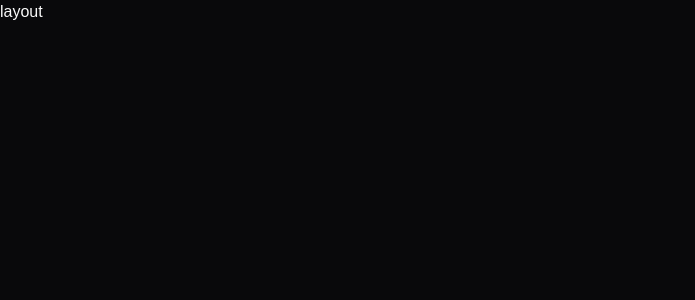
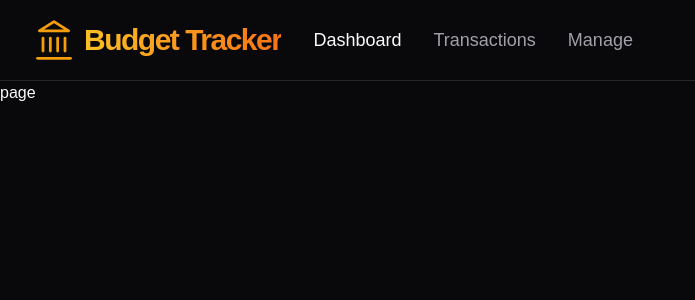
Before and after one commit to Mir-Shabab-Hasnat/Budget-Tracker, a Next.js app: page / in a window 1280 px wide. Shown: the top 300 px of the page, without its empty margins (0-695 px from the left). Built offline with nearby package versions, Linux system fonts and the light colour scheme.

Commit message:
nav bar buttons cned with shadcn button styling

```diff
--- a/app/(dashboard)/layout.tsx
+++ b/app/(dashboard)/layout.tsx
@@ -1,9 +1,13 @@
-import React from 'react'
+import NavBar from "@/components/NavBar";
+import React, { ReactNode } from "react";
 
-const layout = () => {
+const layout = ({ children }: { children: ReactNode }) => {
   return (
-    <div>layout</div>
-  )
-}
+    <div className="relative flex h-screen w-full flex-col">
+        <NavBar />
+      <div className="w-full">{children}</div>
+    </div>
+  );
+};
 
-export default layout
+export default layout;
--- a/components/NavBar.tsx
+++ b/components/NavBar.tsx
@@ -0,0 +1,64 @@
+"use client"
+
+import React from 'react'
+import Logo from './Logo'
+import { usePathname } from 'next/navigation'
+import Link from 'next/link'
+import { cn } from '@/lib/utils'
+import { buttonVariants } from './ui/button'
+
+const NavBar = () => {
+  return (
+    <>
+        <DesktopNavBar />
+    </>
+  )
+}
+
+const items =[
+    {label: "Dashboard", link: "/"},
+    {label: "Transactions", link: "/transactions"},
+    {label: "Manage", link: "/manage"},
+
+]
+
+const DesktopNavBar = () => {
+    return (
+        <div className='hidden border-separate border-b bg-background md:block'>
+            <nav className='container flex items-center justify-between px-8'>
+                <div className='flex h-[80px] min-h-[60px] items-center gap-x-4'>
+                    <Logo />
+                    <div className='flex h-full'>
+                        {items.map(item => (
+                            <NavBarItem
+                                key={item.label}
+                                link={item.link}
+                                label={item.label}
+                            />
+                        ))}
+                    </div>
+                </div>
+            </nav>
+        </div>
+    )
+}
+
+const NavBarItem = ({link, label} : {link: string, label: string}) => {
+    const pathname = usePathname()
+    const isActive = pathname === link
+
+    return (
+        <div className='relative flex items-center'>
+            <Link href={link} className={cn(
+                buttonVariants({variant: "ghost"}),
+                "w-full justify-start text-lg text-muted-foreground hover:text-foreground",
+                isActive && "text-foreground"
+            )}>
+                {label}
+            </Link>
+        </div>
+
+    )
+}
+
+export default NavBar
--- /dev/null
+++ b/components/ui/button.tsx
@@ -0,0 +1,56 @@
+import * as React from "react"
+import { Slot } from "@radix-ui/react-slot"
+import { cva, type VariantProps } from "class-variance-authority"
+
+import { cn } from "@/lib/utils"
+
+const buttonVariants = cva(
+  "inline-flex items-center justify-center whitespace-nowrap rounded-md text-sm font-medium ring-offset-background transition-colors focus-visible:outline-none focus-visible:ring-2 focus-visible:ring-ring focus-visible:ring-offset-2 disabled:pointer-events-none disabled:opacity-50",
+  {
+    variants: {
+      variant: {
+        default: "bg-primary text-primary-foreground hover:bg-primary/90",
+        destructive:
+          "bg-destructive text-destructive-foreground hover:bg-destructive/90",
+        outline:
+          "border border-input bg-background hover:bg-accent hover:text-accent-foreground",
+        secondary:
+          "bg-secondary text-secondary-foreground hover:bg-secondary/80",
+        ghost: "hover:bg-accent hover:text-accent-foreground",
+        link: "text-primary underline-offset-4 hover:underline",
+      },
+      size: {
+        default: "h-10 px-4 py-2",
+        sm: "h-9 rounded-md px-3",
+        lg: "h-11 rounded-md px-8",
+        icon: "h-10 w-10",
+      },
+    },
+    defaultVariants: {
+      variant: "default",
+      size: "default",
+    },
+  }
+)
+
+export interface ButtonProps
+  extends React.ButtonHTMLAttributes<HTMLButtonElement>,
+    VariantProps<typeof buttonVariants> {
+  asChild?: boolean
+}
+
+const Button = React.forwardRef<HTMLButtonElement, ButtonProps>(
+  ({ className, variant, size, asChild = false, ...props }, ref) => {
+    const Comp = asChild ? Slot : "button"
+    return (
+      <Comp
+        className={cn(buttonVariants({ variant, size, className }))}
+        ref={ref}
+        {...props}
+      />
+    )
+  }
+)
+Button.displayName = "Button"
+
+export { Button, buttonVariants }
--- a/package.json
+++ b/package.json
@@ -10,6 +10,7 @@
   },
   "dependencies": {
     "@clerk/nextjs": "^5.7.2",
+    "@radix-ui/react-slot": "^1.1.0",
     "class-variance-authority": "^0.7.0",
     "clsx": "^2.1.1",
     "lucide-react": "^0.452.0",
```
Also changed, not shown: 1 other file (tests, documents, lock files or other folders).
